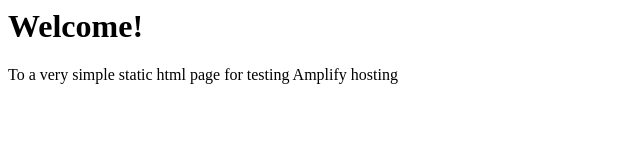
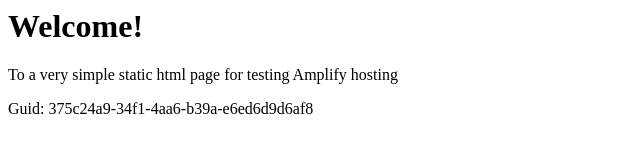
Before and after one commit to aws-aemilia-arn/Github-PR-Commit-Integration-Test-DoNotTouch-Gith-OKSLNVO2-v1-prod-eu-north-1, a website: page src/index.html in a window 1280 px wide. Shown: the whole page, without its empty margins (0-640 px from the left). Drawn offline with Linux system fonts and the light colour scheme.

Commit message:
commit from integ tests

```diff
--- a/src/index.html
+++ b/src/index.html
@@ -1,3 +1,5 @@
+
+
 <html lang="en">
 
 <head>
@@ -10,6 +12,6 @@
 <body>
     <h1>Welcome!</h1>
     <p>To a very simple static html page for testing Amplify hosting</p>
-</body>
+    <p>Guid: 375c24a9-34f1-4aa6-b39a-e6ed6d9d6af8</p></body>
 
 </html>
```
